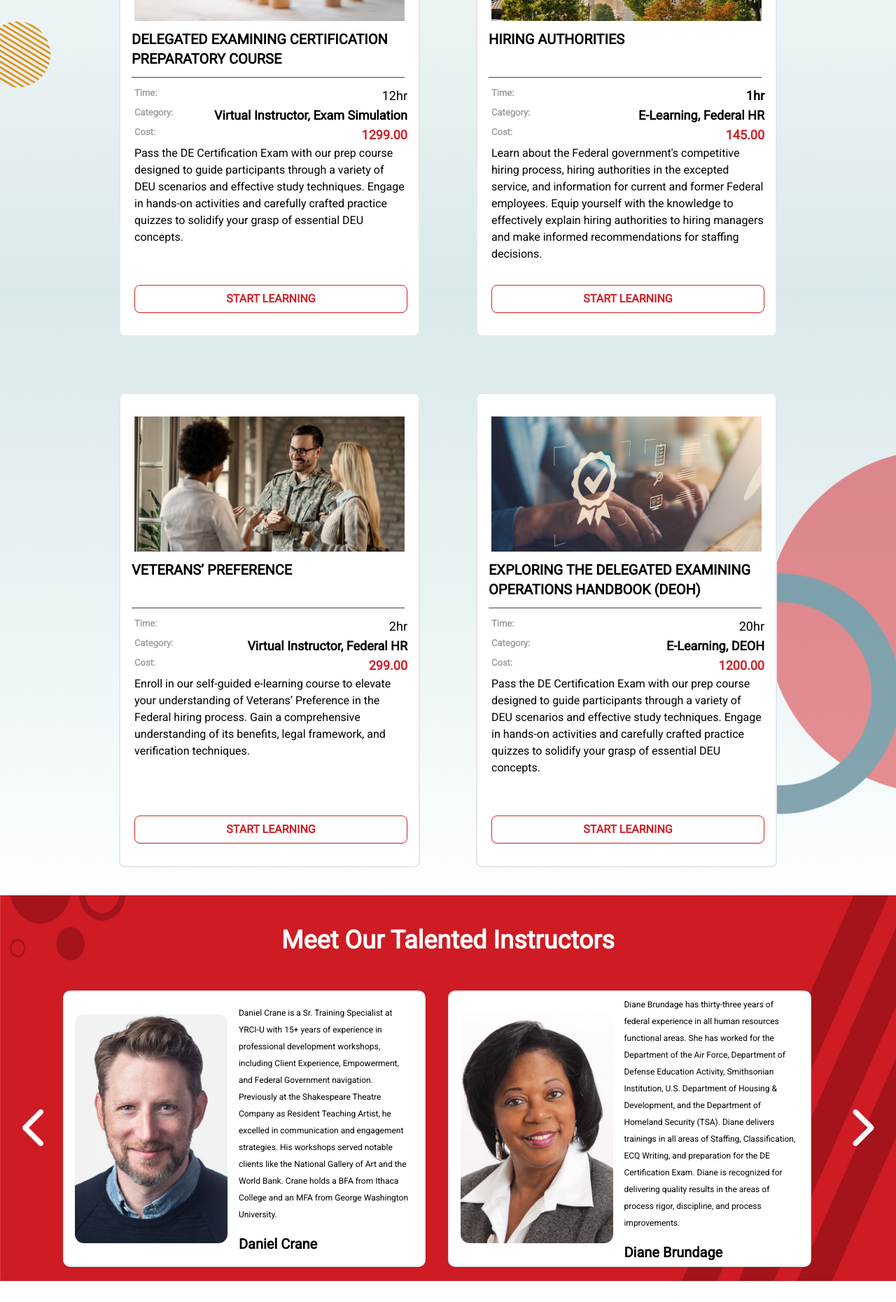
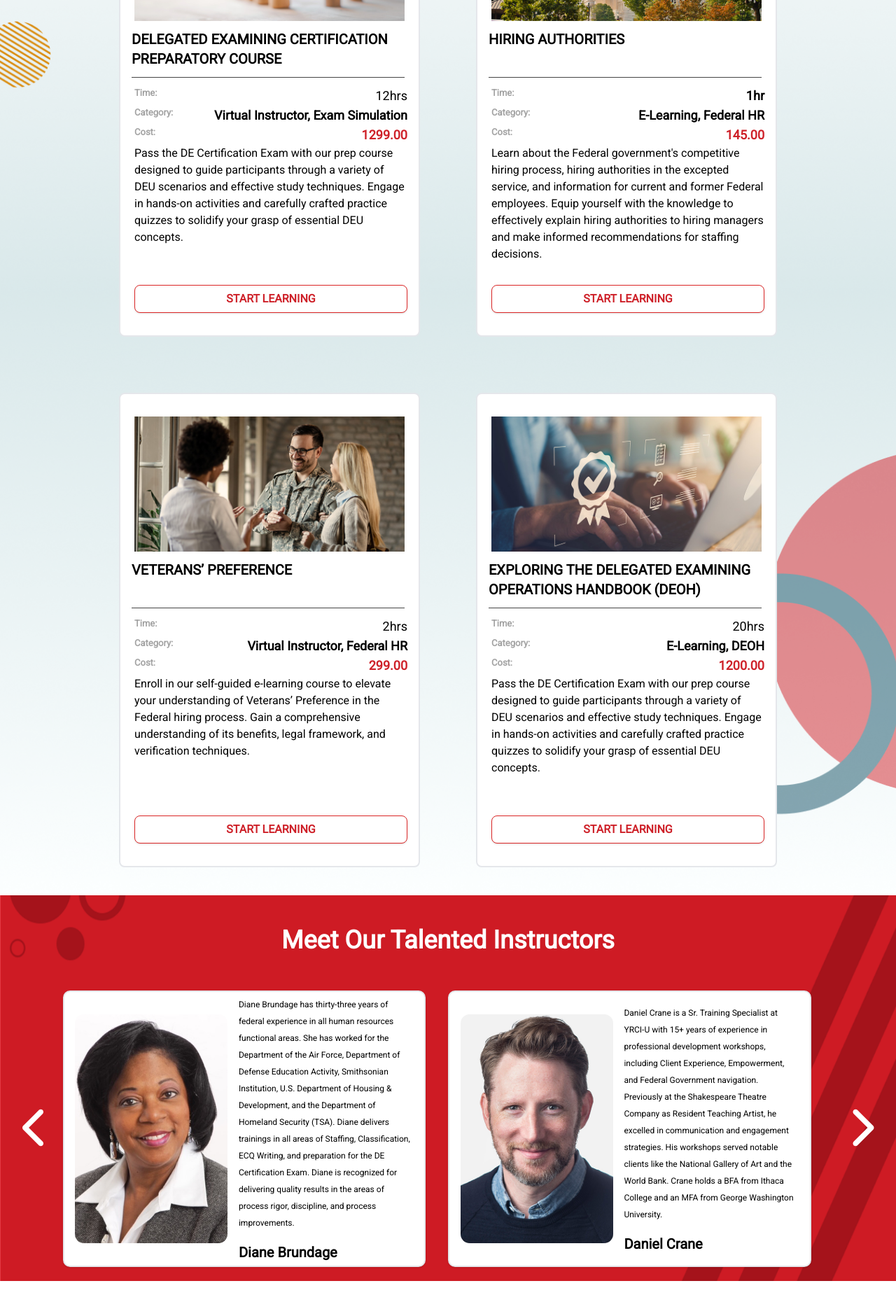
Before and after one commit to yrciadmin/yrciu, a Next.js app in the folder yrci-university/: page / in a window 1280 px wide. Shown: the part 2220-4080 px from the top of the page at 70% size. Built offline with nearby package versions, Linux system fonts and the light colour scheme.

Commit message:
site update

```diff
--- a/yrci-university/app/components/FeaturedCourses.tsx
+++ b/yrci-university/app/components/FeaturedCourses.tsx
@@ -40,7 +40,7 @@ const FeaturedCourses = () => {
                 <div className='flex  flex-col sm:w-[390px]'>
                     <div className='hidden sm:flex justify-between'>
                         <h1 className='w-[81.11px] text-neutral-400 text-[13px] font-bold capitalize'>Time:</h1>
-                        <p className='w-[160.49px] text-right text-black text-lg font-boldcapitalize'>12hr</p>
+                        <p className='w-[160.49px] text-right text-black text-lg font-boldcapitalize'>12hrs</p>
                     </div>
                         <div className='hidden sm:flex  justify-between'>
                             <h1 className='w-[81.11px] text-neutral-400 text-[13px] font-bold capitalize'>Category:</h1>
@@ -94,7 +94,7 @@ const FeaturedCourses = () => {
                 <div className='flex flex-col sm:w-[390px]'>
                     <div className='hidden sm:flex justify-between'>
                         <h1 className='w-[81.11px] text-neutral-400 text-[13px] font-bold capitalize'>Time:</h1>
-                        <p className='w-[160.49px] text-right text-black text-lg font-boldcapitalize'>2hr</p>
+                        <p className='w-[160.49px] text-right text-black text-lg font-boldcapitalize'>2hrs</p>
                     </div>
                         <div className='hidden sm:flex  justify-between'>
                             <h1 className='w-[81.11px] text-neutral-400 text-[13px] font-bold capitalize'>Category:</h1>
@@ -120,7 +120,7 @@ const FeaturedCourses = () => {
                 <div className='flex flex-col sm:w-[390px]'>
                     <div className='hidden sm:flex  justify-between'>
                         <h1 className='w-[81.11px] text-neutral-400 text-[13px] font-bold capitalize'>Time:</h1>
-                        <p className='w-[160.49px] text-right text-black text-lg font-boldcapitalize'>20hr</p>
+                        <p className='w-[160.49px] text-right text-black text-lg font-boldcapitalize'>20hrs</p>
                     </div>
                         <div className='hidden sm:flex  justify-between'>
                             <h1 className='w-[81.11px] text-neutral-400 text-[13px] font-bold capitalize'>Category:</h1>
--- a/yrci-university/app/components/Instructors.tsx
+++ b/yrci-university/app/components/Instructors.tsx
@@ -20,8 +20,8 @@ import CodyHeadShot from '../../assets/headshots/cody_headshot.jpg';
 //   ];
 
   const data = [
-    { id: 1, title: 'Daniel Crane', image: 'bg-dan-headshot', content: 'Daniel Crane is a Sr. Training Specialist at YRCI-U with 15+ years of experience in professional development workshops, including Client Experience, Empowerment, and Federal Government navigation. Previously at the Shakespeare Theatre Company as Resident Teaching Artist, he excelled in communication and engagement strategies. His workshops served notable clients like the National Gallery of Art and the World Bank. Crane holds a BFA from Ithaca College and an MFA from George Washington University.' },
-    { id: 2, title: ' Diane Brundage', image: 'bg-diane-headshot', content: `Diane Brundage has thirty-three years of federal experience in all human resources functional areas. She has worked for the Department of the Air Force, Department of Defense Education Activity, Smithsonian Institution, U.S. Department of Housing & Development, and the Department of Homeland Security (TSA). Diane delivers trainings in all areas of Staffing, Classification, ECQ Writing, and preparation for the DE Certification Exam. Diane is recognized for delivering quality results in the areas of process rigor, discipline, and process improvements.`},
+    { id: 1, title: ' Diane Brundage', image: 'bg-diane-headshot', content: `Diane Brundage has thirty-three years of federal experience in all human resources functional areas. She has worked for the Department of the Air Force, Department of Defense Education Activity, Smithsonian Institution, U.S. Department of Housing & Development, and the Department of Homeland Security (TSA). Diane delivers trainings in all areas of Staffing, Classification, ECQ Writing, and preparation for the DE Certification Exam. Diane is recognized for delivering quality results in the areas of process rigor, discipline, and process improvements.`},
+    { id: 2, title: 'Daniel Crane', image: 'bg-dan-headshot', content: 'Daniel Crane is a Sr. Training Specialist at YRCI-U with 15+ years of experience in professional development workshops, including Client Experience, Empowerment, and Federal Government navigation. Previously at the Shakespeare Theatre Company as Resident Teaching Artist, he excelled in communication and engagement strategies. His workshops served notable clients like the National Gallery of Art and the World Bank. Crane holds a BFA from Ithaca College and an MFA from George Washington University.' },
     { id: 3, title: 'Cris Cedeno-Peralta', image: 'bg-cris-headshot', content: `Cris Cedeno-Peralta has nine years of HR experience in Staffing, Recruitment, Onboarding, and Coding/Processing with agencies like the Department of Commerce, Education, and the USDA. He earned a bachelor's degree from Winthrop University and holds certifications in Federal Staffing and Placement, Processing Federal Personnel Actions from Graduate School USA. Known for his problem-solving skills and expertise in federal regulations and hiring.`},
     { id: 4, title: 'Tyesha Bennett', image: 'bg-tyesha-headshot', content: `Tyesha Bennett has 30 years of Human Resources experience in Staffing, Recruitment, Classification, Onboarding, and Coding/Processing with the following agencies:  NASA/Goddard Space Flight Center, the Department of Commerce, the Department of Energy, and the US Department of Agriculture/Agricultural Research Service. She is known for providing services that exhibit professionalism, dedication to customer service and extensive human resources expertise.`},
     { id: 5, title: 'Cody Wright', image: 'bg-cody-headshot', content: 'Cody Wright is a training specialist with the YRCI-University.  She supports all technical HR and leadership training and brings thirteen years of curriculum design and instructional experience to our dynamic team.  Cody has a B.A. in English from Texas A&M University and a M. Ed in Counseling Psychology from the University of Houston. She also has specialized training in corporate instructional design and adult learning principles through the Applied Instructional Design Academy.' },
--- a/yrci-university/app/components/Reviews.tsx
+++ b/yrci-university/app/components/Reviews.tsx
@@ -5,7 +5,7 @@ import ReviewsCarouselMobile from '../ui/ReviewsCarouselMobile'
 import ReviewsCarousel from '../ui/ReviewsCarousel'
 
 const data = [
-    // {id: 1, value: "EXCELLENT" ,content: `I thoroughly appreciate and value the training received. The instructors and digital training environment were excellent. My only recommendation, which has already been suggested in training, is to definitely implement the reference to material (i.e. This is found in chapter #, section # of the DEOH or Vet Guide) into the SCORM and test portion of the syllabus. `, title: `DE Test Prep`},
+    {id: 1, value: "EXCELLENT" ,content: `The hands on activities really made the topics stick. Additionally, the training was collaborative where participation was encouraged.`, title: `DE Test Prep`},
     {id: 1, value: "OUTSTANDING", content: `YRCI should be commended for the outstanding training. Over the years I have had OPM/Other Agency training that did not compare to this training. It was TERRIFIC! The trainers are awesome. Love every part of it and it's all necessary and beneficial.`, title: `DE Test Prep`},
     {id: 2, value: "EFFECTIVE", content: `The instructors are very good at explaining the training modules and inquiring about whether we have questions or not. The courses are effective especially when reviewing together.`, title: `Federal Staffing Training`},
     {id: 3, value: `INVALUABLE`, content: `This was the best course EVER! and the resources provided are invaluable!!`, title: `DE Test Prep`},
```
